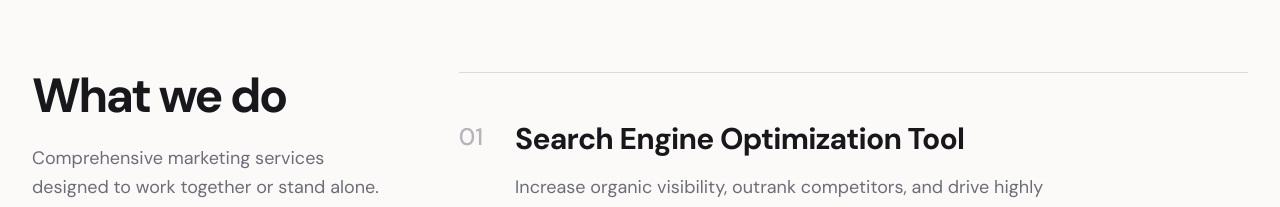
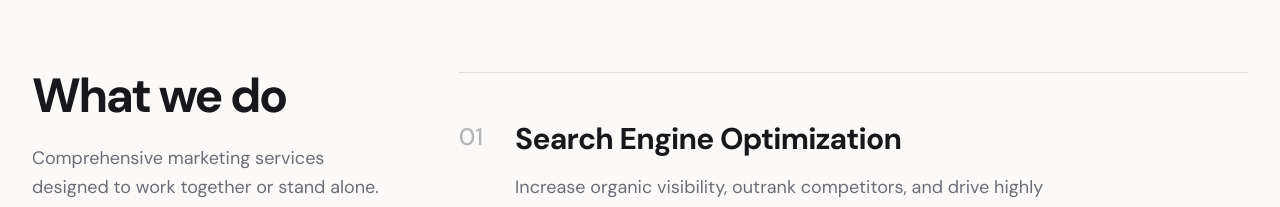
Before and after one commit to developerpawanmaurya/infinity-pillars, a React (Vite) app in the folder apps/web/: page / in a window 1280 px wide. Shown: the part 1400-1607 px from the top of the page. Built offline with nearby package versions, Linux system fonts and the light colour scheme; no server answers.

Commit message:
Homepage Fixed

```diff
--- a/apps/web/src/pages/HomePage.jsx
+++ b/apps/web/src/pages/HomePage.jsx
@@ -20,7 +20,7 @@ const HomePage = () => {
 
   const services = [
     {
-      title: 'Search Engine Optimization Tool',
+      title: 'Search Engine Optimization',
       description: 'Increase organic visibility, outrank competitors, and drive highly qualified traffic to your website.',
       link: '/services'
     },
```
